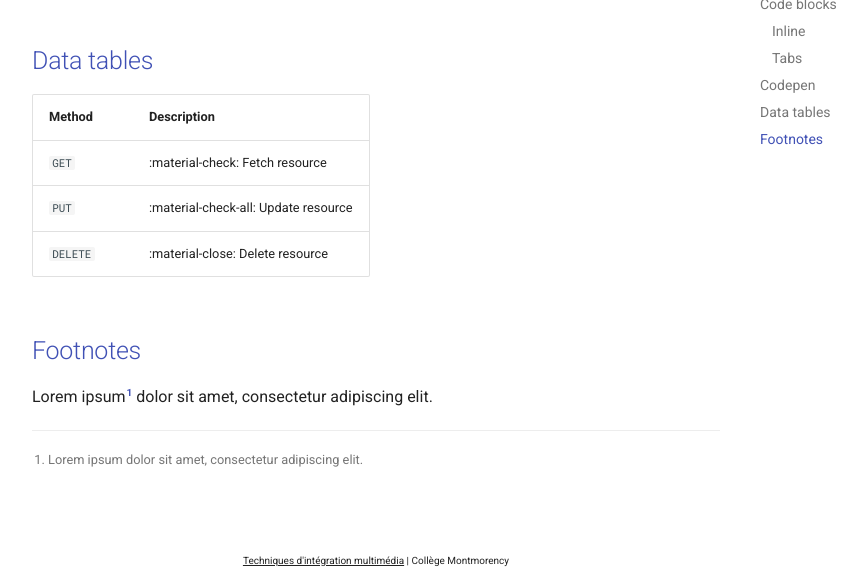
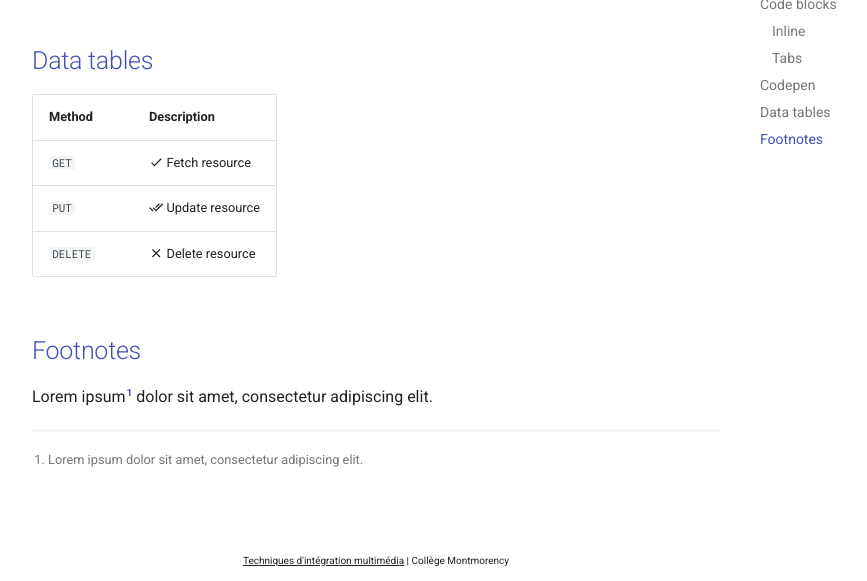
Before and after one commit to jfcmontmorency/old_compendium, an MkDocs documentation site: the page built from docs/aide-memoire.md, in a window 1280 px wide and 900 px high, scrolled down 2357 px, cut to the strip 319-900 px from the top of the window. Shown: the whole strip, without its empty margins (264-1131 px from the left). Built offline with MkDocs 1.6.1 and Material for MkDocs 9.7.7, drawn with Linux system fonts in a browser that asks for light colours.

Commit message:
Update mkdocs.yml

```diff
--- a/mkdocs.yml
+++ b/mkdocs.yml
@@ -63,9 +63,9 @@ markdown_extensions:
   - pymdownx.inlinehilite
   - pymdownx.betterem:
       smart_enable: all
-  #- pymdownx.emoji:
-   #   emoji_index: !!python/name:material.extensions.emoji.twemoji
-    #  emoji_generator: !!python/name:material.extensions.emoji.to_svg
+  - pymdownx.emoji:
+      emoji_index: !!python/name:material.extensions.emoji.twemoji
+      emoji_generator: !!python/name:material.extensions.emoji.to_svg
   # - pymdownx.highlight:
       # linenums: true
       # auto_title: true
```
